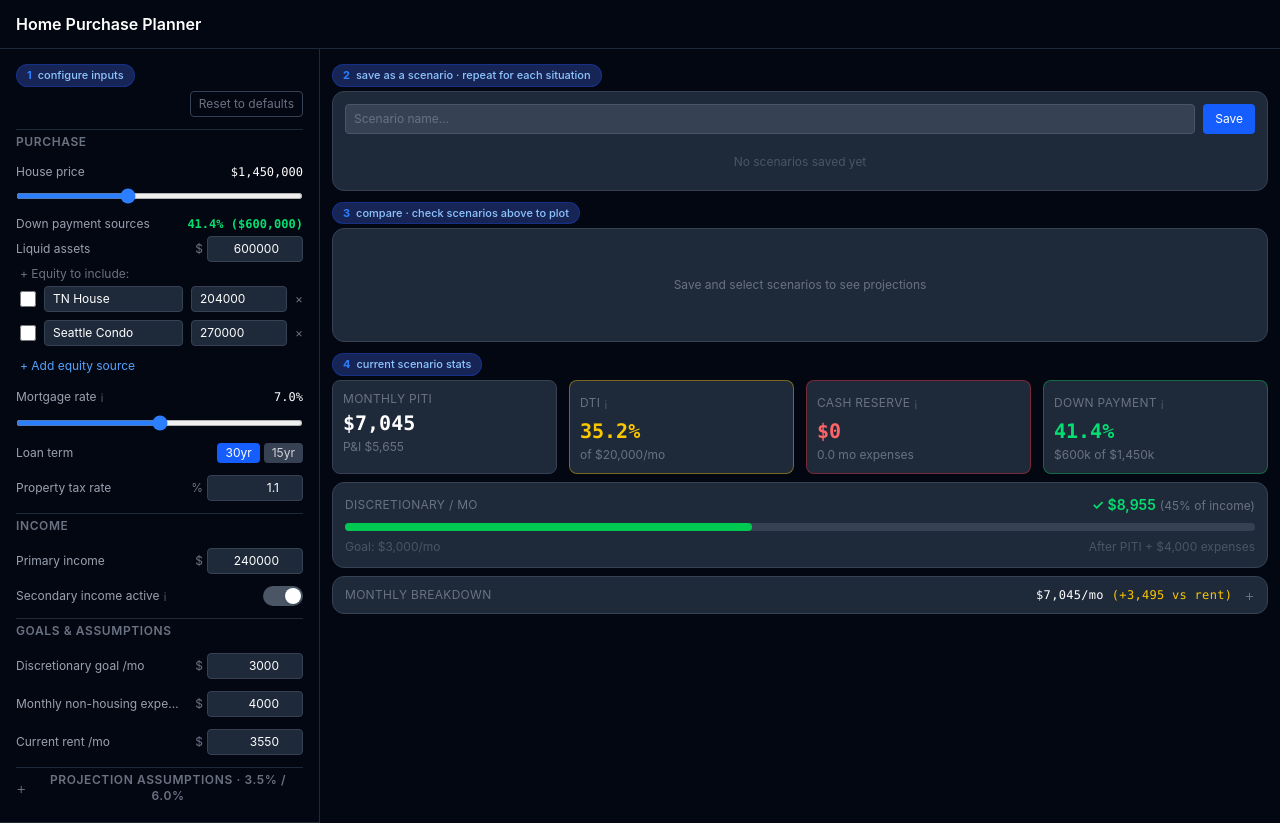
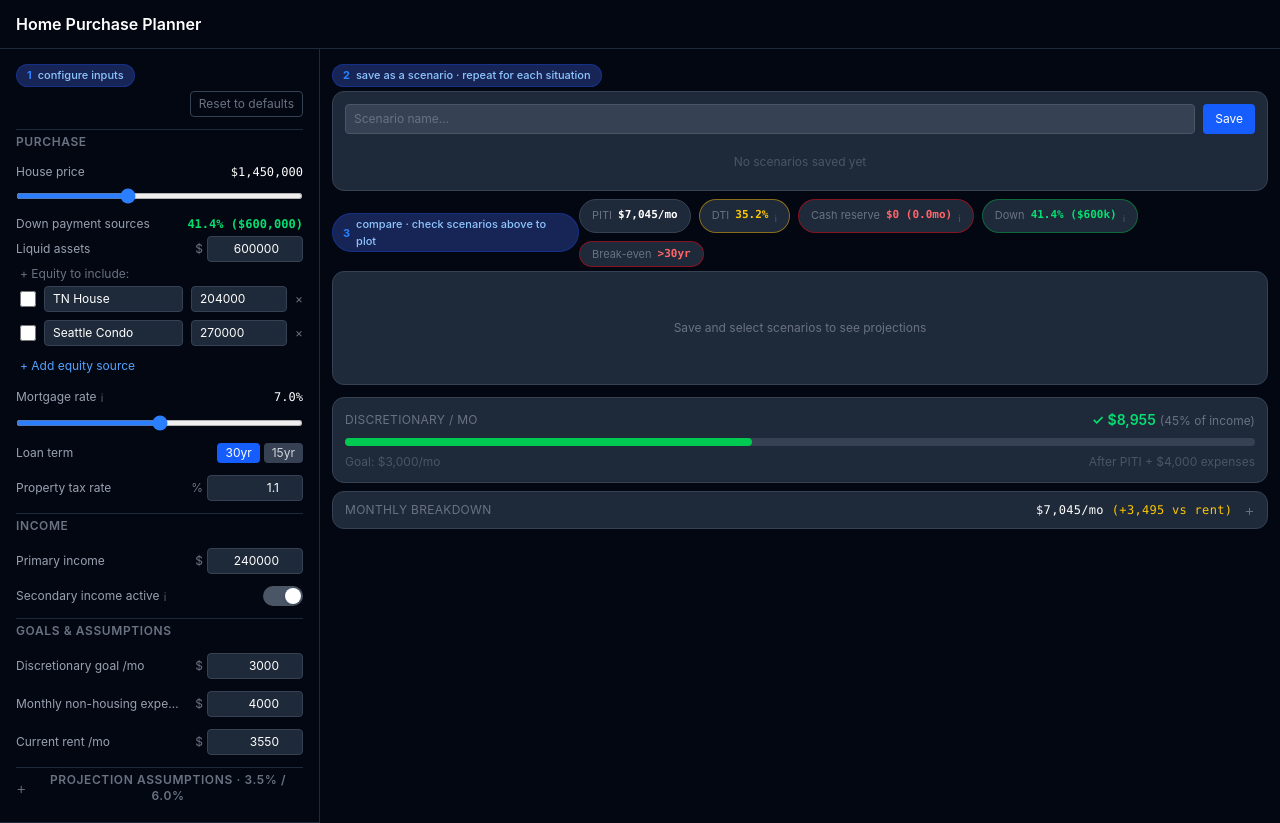
Before and after one commit to gallak87/fin, a React (Vite) app: page / in a window 1280 px wide. Built offline with nearby package versions, Linux system fonts and the light colour scheme.

Commit message:
fix: metrics as compact pills above chart, drop big cards

```diff
--- a/src/App.tsx
+++ b/src/App.tsx
@@ -79,18 +79,17 @@ export default function App() {
 
           {/* Step 3 — Compare */}
           <div>
-            <div className="mb-1"><StepChip n={3} label="compare · check scenarios above to plot" /></div>
+            <div className="mb-1 flex items-center justify-between">
+              <StepChip n={3} label="compare · check scenarios above to plot" />
+              <MetricsCards metrics={metrics} inputs={inputs} />
+            </div>
             <ProjectionChart projections={projections} />
           </div>
 
-          {/* Step 4 — Stats */}
-          <div>
-            <div className="mb-1"><StepChip n={4} label="current scenario stats" /></div>
-            <div className="space-y-2">
-              <MetricsCards metrics={metrics} inputs={inputs} />
-              <LifestyleGoalBar metrics={metrics} inputs={inputs} />
-              <CashFlowBreakdown metrics={metrics} inputs={inputs} />
-            </div>
+          {/* Detail */}
+          <div className="space-y-2 pt-1">
+            <LifestyleGoalBar metrics={metrics} inputs={inputs} />
+            <CashFlowBreakdown metrics={metrics} inputs={inputs} />
           </div>
 
         </main>
--- a/src/components/MetricsCards.tsx
+++ b/src/components/MetricsCards.tsx
@@ -9,40 +9,30 @@ function fmtK(n: number) {
   return Math.abs(n) >= 1000 ? `$${fmt(n / 1000, 0)}k` : `$${fmt(n)}`
 }
 
-interface CardProps {
+interface PillProps {
   label: string
   value: string
-  sub?: string
   color: 'green' | 'yellow' | 'red' | 'neutral'
   tooltip?: React.ReactNode
 }
 
-function Card({ label, value, sub, color, tooltip }: CardProps) {
+function Pill({ label, value, color, tooltip }: PillProps) {
   const border = {
-    green: 'border-green-500/40',
-    yellow: 'border-yellow-400/40',
-    red: 'border-red-500/40',
-    neutral: 'border-gray-700',
-  }[color]
-  const valueColor = {
-    green: 'text-green-400',
-    yellow: 'text-yellow-400',
-    red: 'text-red-400',
-    neutral: 'text-white',
+    green: 'border-green-600/50 text-green-400',
+    yellow: 'border-yellow-500/50 text-yellow-400',
+    red: 'border-red-600/50 text-red-400',
+    neutral: 'border-gray-700 text-white',
   }[color]
 
   return (
-    <div className={`bg-gray-800 rounded-lg p-2.5 border ${border} flex flex-col gap-0.5`}>
-      <div className="flex items-center gap-1">
-        <span className="text-xs text-gray-500 uppercase tracking-wide">{label}</span>
+    <div className={`inline-flex items-center gap-1.5 bg-gray-800 border ${border} rounded-full px-3 py-1`}>
+      <span className="text-[11px] text-gray-500">{label}</span>
+      <span className="text-[11px] font-semibold font-mono">{value}</span>
       {tooltip && (
         <Tooltip content={tooltip}>
-            <span className="text-gray-600 hover:text-gray-400 text-xs">ℹ</span>
+          <span className="text-gray-600 hover:text-gray-400 text-[10px] leading-none">ℹ</span>
         </Tooltip>
       )}
-      </div>
-      <div className={`text-xl font-semibold font-mono ${valueColor}`}>{value}</div>
-      {sub && <div className="text-xs text-gray-500">{sub}</div>}
     </div>
   )
 }
@@ -52,71 +42,57 @@ interface Props {
   inputs: Inputs
 }
 
-export function MetricsCards({ metrics, inputs }: Props) {
-  const dtiColor =
-    metrics.frontEndDTI < 28 ? 'green' : metrics.frontEndDTI < 36 ? 'yellow' : 'red'
+export function MetricsCards({ metrics }: Props) {
+  const dtiColor = metrics.frontEndDTI < 28 ? 'green' : metrics.frontEndDTI < 36 ? 'yellow' : 'red'
+  const cashColor = metrics.monthsOfReserve > 6 ? 'green' : metrics.monthsOfReserve > 3 ? 'yellow' : 'red'
+  const downColor = metrics.downPaymentPct >= 30 ? 'green' : metrics.downPaymentPct >= 20 ? 'yellow' : 'red'
 
-  const cashColor =
-    metrics.monthsOfReserve > 6 ? 'green' : metrics.monthsOfReserve > 3 ? 'yellow' : 'red'
-
-  const downColor =
-    metrics.downPaymentPct >= 30 ? 'green' : metrics.downPaymentPct >= 20 ? 'yellow' : 'red'
-
-  const dtiTooltip = (
+  return (
+    <div className="flex flex-wrap gap-2">
+      <Pill label="PITI" value={`$${fmt(metrics.monthlyPITI)}/mo`} color="neutral" />
+      <Pill
+        label="DTI"
+        value={`${metrics.frontEndDTI.toFixed(1)}%`}
+        color={dtiColor}
+        tooltip={
           <div className="space-y-1">
             <div className="font-semibold">Front-end DTI</div>
             <div className="text-green-400">{'< 28%'} — comfortable</div>
             <div className="text-yellow-400">28–36% — acceptable</div>
-      <div className="text-red-400">{'> 36%'} — lender ceiling, hard to qualify</div>
+            <div className="text-red-400">{'> 36%'} — lender ceiling</div>
           </div>
-  )
-
-  const cashTooltip = (
+        }
+      />
+      <Pill
+        label="Cash reserve"
+        value={`${fmtK(metrics.cashReserve)} (${metrics.monthsOfReserve.toFixed(1)}mo)`}
+        color={cashColor}
+        tooltip={
           <div className="space-y-1">
             <div className="font-semibold">Cash Reserves After Purchase</div>
             <div className="text-green-400">{'> 6 months'} — strong buffer</div>
             <div className="text-yellow-400">3–6 months — adequate</div>
-      <div className="text-red-400">{'< 3 months'} — tight, unexpected costs are risky</div>
+            <div className="text-red-400">{'< 3 months'} — tight</div>
           </div>
-  )
-
-  const downTooltip = (
+        }
+      />
+      <Pill
+        label="Down"
+        value={`${metrics.downPaymentPct.toFixed(1)}% ($${fmt(metrics.downPayment / 1000)}k)`}
+        color={downColor}
+        tooltip={
           <div className="space-y-1">
             <div className="font-semibold">Down Payment %</div>
             <div className="text-green-400">30–50% — strong equity cushion</div>
             <div className="text-yellow-400">20–29% — avoids PMI</div>
-      <div className="text-red-400">{'< 20%'} — PMI territory, lender scrutiny</div>
+            <div className="text-red-400">{'< 20%'} — PMI territory</div>
           </div>
-  )
-
-  return (
-    <div className="grid grid-cols-2 sm:grid-cols-4 gap-3">
-      <Card
-        label="Monthly PITI"
-        value={`$${fmt(metrics.monthlyPITI)}`}
-        sub={`P&I $${fmt(metrics.monthlyPI)}`}
-        color="neutral"
+        }
       />
-      <Card
-        label="DTI"
-        value={`${metrics.frontEndDTI.toFixed(1)}%`}
-        sub={`of $${fmt(metrics.grossMonthlyIncome)}/mo`}
-        color={dtiColor}
-        tooltip={dtiTooltip}
-      />
-      <Card
-        label="Cash Reserve"
-        value={fmtK(metrics.cashReserve)}
-        sub={`${metrics.monthsOfReserve.toFixed(1)} mo expenses`}
-        color={cashColor}
-        tooltip={cashTooltip}
-      />
-      <Card
-        label="Down Payment"
-        value={`${metrics.downPaymentPct.toFixed(1)}%`}
-        sub={`$${fmt(metrics.downPayment / 1000)}k of $${fmt(inputs.housePrice / 1000)}k`}
-        color={downColor}
-        tooltip={downTooltip}
+      <Pill
+        label="Break-even"
+        value={metrics.breakEvenYear !== null ? `Yr ${metrics.breakEvenYear}` : '>30yr'}
+        color={metrics.breakEvenYear !== null && metrics.breakEvenYear <= 7 ? 'green' : metrics.breakEvenYear !== null && metrics.breakEvenYear <= 12 ? 'yellow' : 'red'}
       />
     </div>
   )
```
Lines whose indentation alone changed are shown as unchanged.
